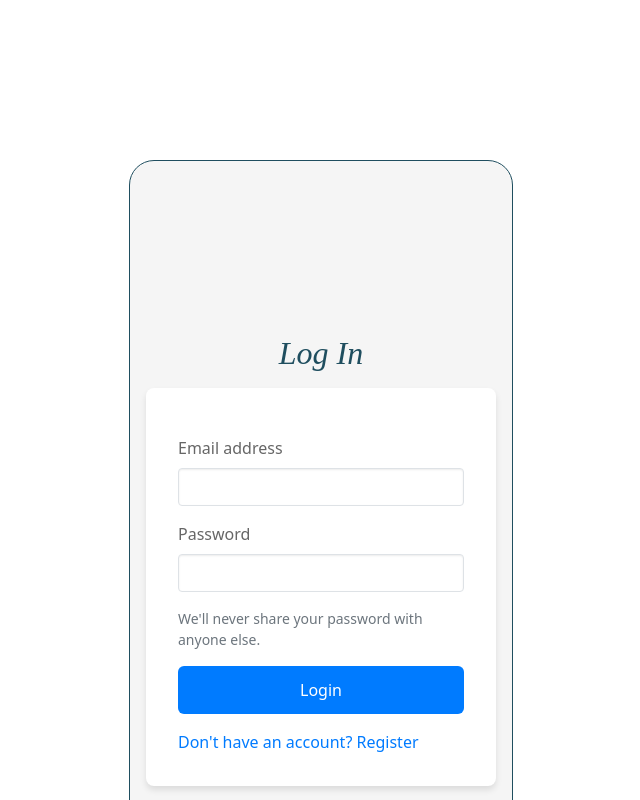
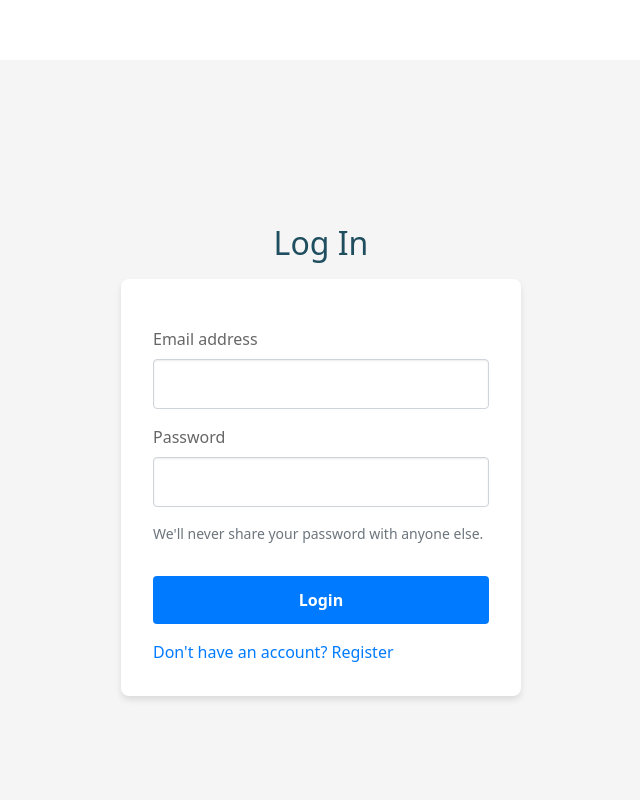
Before and after one commit to samihaDr/PickADesk, a React (Create React App) app in the folder frontend/: page /loginPage in a window 1280 px wide. Shown: the whole page, without its empty margins (319-959 px from the left). Built offline with nearby package versions, Linux system fonts and the light colour scheme.

Commit message:
Fix (RegisterPage) : modify the Css file, adapt and clean up the code

```diff
--- a/frontend/src/components/registerPage/RegisterPage.scss
+++ b/frontend/src/components/registerPage/RegisterPage.scss
@@ -1,26 +1,83 @@
+/* RegisterPage.scss */
+.main {
+  display: flex;
+  flex-direction: column;
+  align-items: center;
+  justify-content: center;
+  min-height: 100vh;
+  padding: 20px;
+  background-color: #f5f5f5; // Fond clair pour la page
 
-.main {
-  width: 30%;
-  padding: 50px;
-  margin: 100px auto auto;
-  border: 1px solid #1f4e5f;
-  border-radius: 25px;
-  height: 50%;
-}
-h2 {
-  font-weight: bolder;
-  font-size: larger;
-  font-style: oblique;
-  font-family: "Arial Nova Cond Light", cursive;
-  display: flex;
-  justify-content: center;
-  color: #1f4e5f;
-
-
+  h2 {
+    color: #1f4e5f; // Couleur spécifiée pour le titre
+    margin-bottom: 20px; // Espace sous le titre
+  }
 }
 
-.title {
-  font-weight: 600;
-  font-size: large;
-  color: steelblue;
+.register-container {
+  width: 100%;
+  max-width: 500px; // Largeur maximale pour le conteneur
+  background: white;
+  padding: 2rem;
+  border-radius: 8px; // Coins arrondis pour le conteneur
+  box-shadow: 0 4px 6px rgba(0, 0, 0, 0.1); // Ombre légère pour le conteneur
 }
+
+.form-container {
+  width: 100%;
+
+  .mb-3 {
+    margin-bottom: 1rem; // Espace entre les champs
+  }
+
+  .form-label {
+    display: block;
+    margin-bottom: .5rem; // Espace sous le label
+    color: #666; // Couleur pour les labels
+  }
+
+  .form-control, .form-select {
+    width: 100%;
+    padding: 0.75rem 1rem;
+    border: 1px solid #ced4da;
+    border-radius: 4px; // Coins arrondis pour les champs
+    &:focus {
+      border-color: #80bdff;
+      outline: none;
+      box-shadow: 0 0 0 0.2rem rgba(0,123,255,.25);
+    }
+  }
+
+  .form-text {
+    font-size: 0.875rem;
+    color: #6c757d; // Couleur pour le texte d'aide
+    margin-top: .25rem;
+  }
+
+  .btn-primary {
+    width: 100%;
+    padding: 0.75rem 1rem;
+    border: none;
+    background-color: #007bff; // Bleu primaire
+    color: white; // Texte blanc
+    font-weight: bold;
+    border-radius: 4px; // Coins arrondis pour le bouton
+    margin-top: 1rem; // Espace au-dessus du bouton
+    cursor: pointer;
+    &:hover {
+      background-color: #0056b3;
+    }
+  }
+}
+
+.error {
+  color: red;
+  margin-top: 1rem; // Espace au-dessus du message d'erreur
+}
+
+.link {
+  color: #007bff;
+  &:hover {
+    text-decoration: underline;
+  }
+}
```
Also changed, not shown: 1 other file (tests, documents, lock files or other folders).
